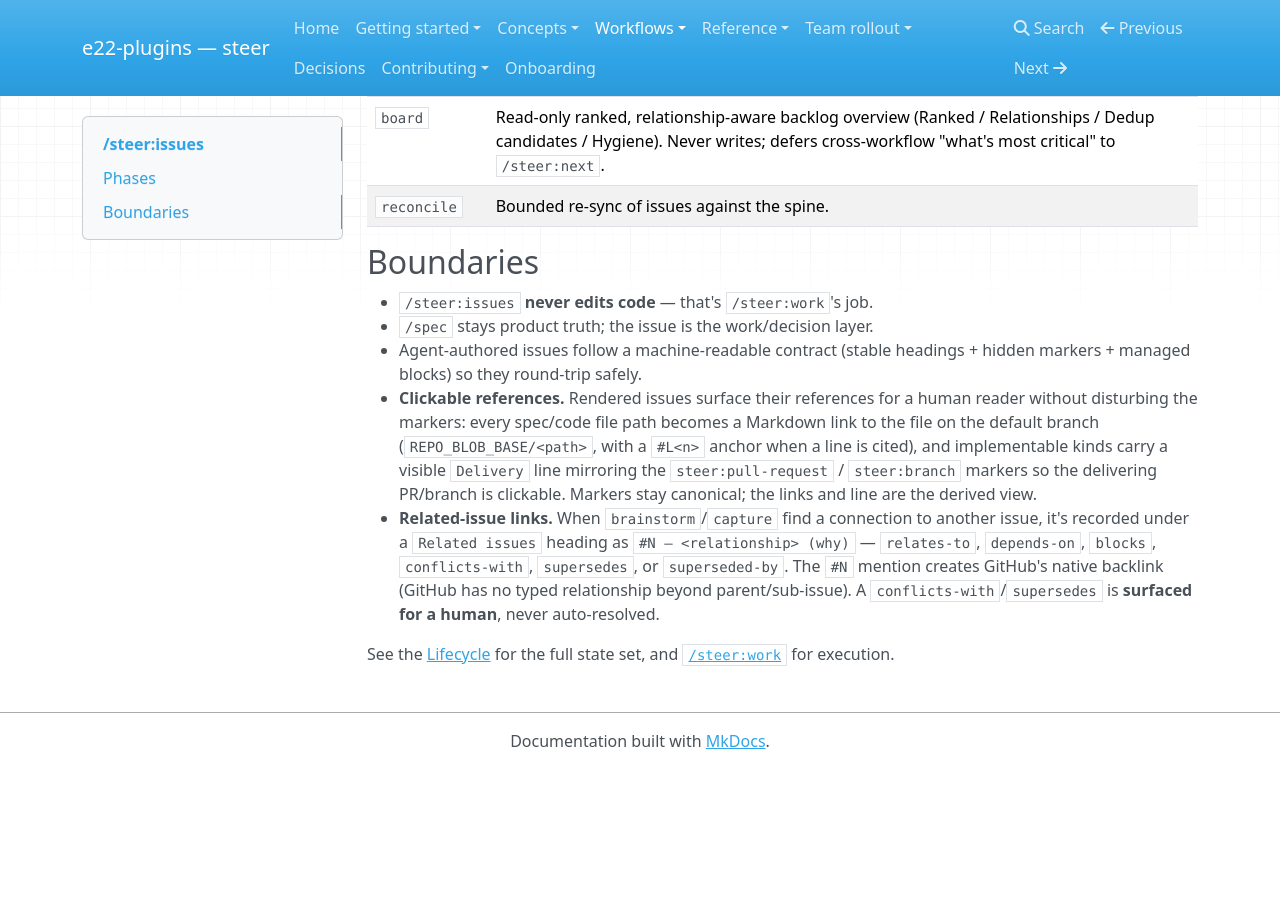
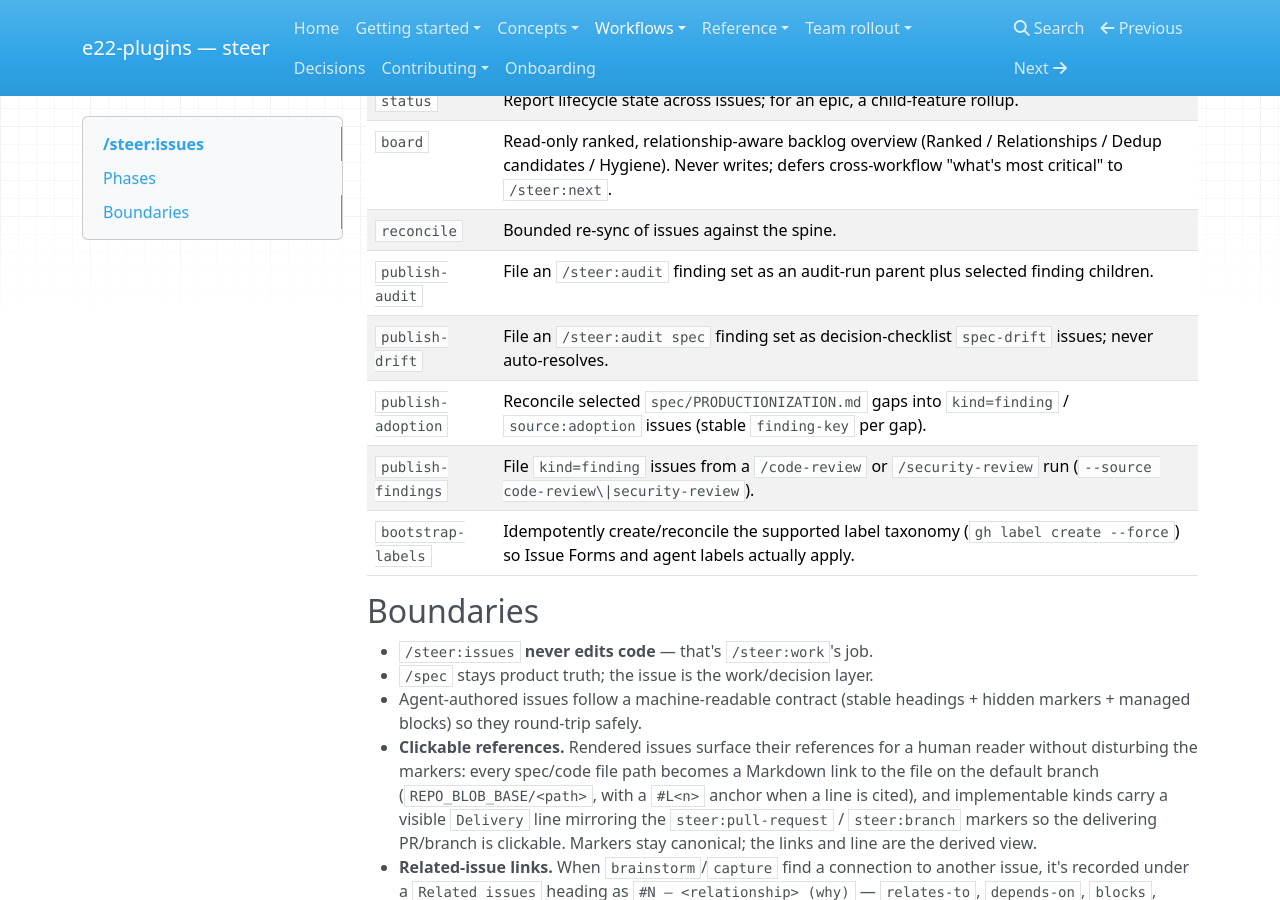
Before and after one commit to element22llc/e22-plugins, an MkDocs documentation site: the page built from docs/workflows/issues.md, in a window 1280 px wide and 900 px high, scrolled down 1062 px. Built offline with MkDocs 1.6.1, drawn with Linux system fonts in a browser that asks for light colours; nearby versions of some CDN libraries; before the commit the page ends 1831 px from its top, so only the background shows below that; some of the changed text lies outside the part shown.

Commit message:
docs(issues): document publish-* and bootstrap-labels modes (#278)
Co-Authored-By: Claude Opus 4.8 (1M context) <noreply@anthropic.com>

```diff
--- a/docs/workflows/issues.md
+++ b/docs/workflows/issues.md
@@ -10,7 +10,7 @@ findings to `/steer:audit`, drift to `/steer:audit spec`, and question promotion
     Use to manage the backlog: capture an idea, triage the inbox, brainstorm,
     materialize a spec, decompose into work, check status, or reconcile.
 
-**Argument hint:** `[capture | triage | brainstorm | materialize | decompose | epic | status | board | reconcile] [#issue | feature-id]`
+**Argument hint:** `[capture | triage | brainstorm | materialize | decompose | epic | status | board | reconcile | publish-audit | publish-drift | publish-adoption | publish-findings | bootstrap-labels] [#issue | feature-id]`
 
 ## Phases
 
@@ -30,6 +30,11 @@ flowchart LR
 | `status` | Report lifecycle state across issues; for an epic, a child-feature rollup. |
 | `board` | Read-only ranked, relationship-aware backlog overview (Ranked / Relationships / Dedup candidates / Hygiene). Never writes; defers cross-workflow "what's most critical" to `/steer:next`. |
 | `reconcile` | Bounded re-sync of issues against the spine. |
+| `publish-audit` | File an `/steer:audit` finding set as an audit-run parent plus selected finding children. |
+| `publish-drift` | File an `/steer:audit spec` finding set as decision-checklist `spec-drift` issues; never auto-resolves. |
+| `publish-adoption` | Reconcile selected `spec/PRODUCTIONIZATION.md` gaps into `kind=finding` / `source:adoption` issues (stable `finding-key` per gap). |
+| `publish-findings` | File `kind=finding` issues from a `/code-review` or `/security-review` run (`--source code-review\|security-review`). |
+| `bootstrap-labels` | Idempotently create/reconcile the supported label taxonomy (`gh label create --force`) so Issue Forms and agent labels actually apply. |
 
 ## Boundaries
 
```
Also changed, not shown: docs/reference/skills.md (+1 -1 lines).
